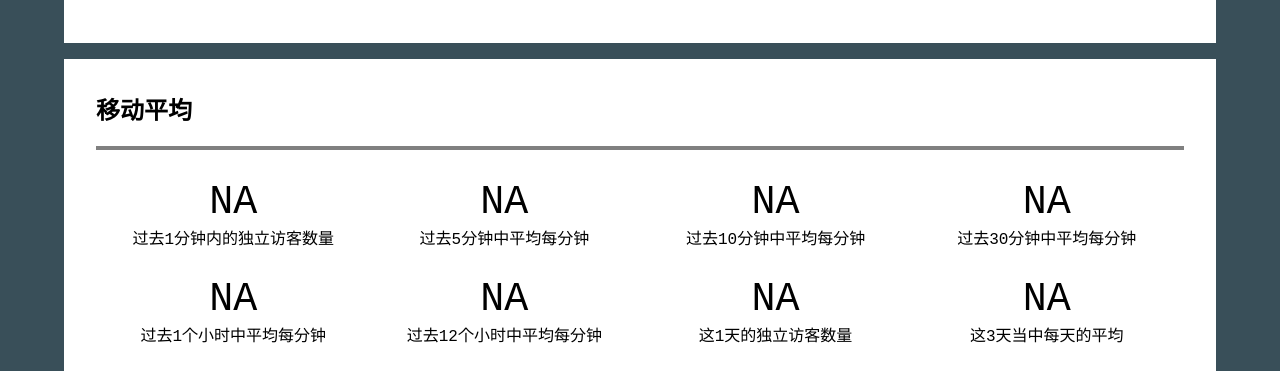
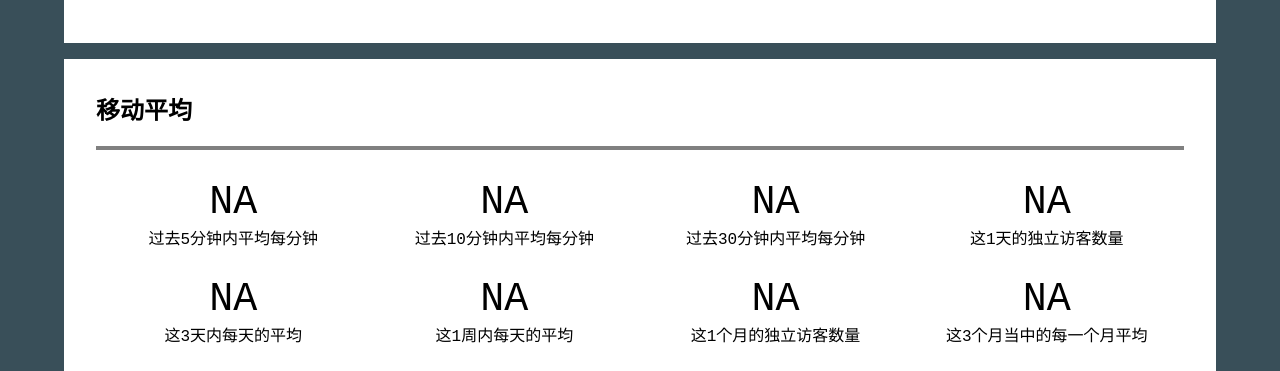
Before and after one commit to idea-ignites/online-frontend, a website with bundled scripts: page index.html in a window 1280 px wide. Shown: the part 579-950 px from the top of the page. Built offline with nearby package versions, Linux system fonts and the light colour scheme; no server answers.

Commit message:
update design

```diff
--- a/index.html
+++ b/index.html
@@ -2,9 +2,11 @@
 <html>
 
 <head>
+    <title>访客流量统计</title>
     <script src="/bundle.js" defer></script>
     <link href="/main.css" rel="stylesheet">
     <script src="https://d3js.org/d3.v5.js" defer></script>
+    <link rel="icon" href="/logo.png" sizes="400x400" type="image/png">
 </head>
 
 <body>
@@ -34,16 +36,13 @@
             <h2>移动平均</h2>
             <hr>
             <div class="flex-container">
-                <div class="stat"><div id="stat-value-onlineStats-trends-instantTrend-thisMinute" class="stat-number">NA</div><div class="stat-description">过去1分钟内的独立访客数量</div></div>
-                <div class="stat"><div id="stat-value-onlineStats-trends-instantTrend-this5MinutesEveryMinute" class="stat-number">NA</div><div class="stat-description">过去5分钟中平均每分钟</div></div>
-                <div class="stat"><div id="stat-value-onlineStats-trends-instantTrend-this10MinutesEveryMinute" class="stat-number">NA</div><div class="stat-description">过去10分钟中平均每分钟</div></div>
-                <div class="stat"><div id="stat-value-onlineStats-trends-shorterTerm-this30MiniteEveryMinute" class="stat-number">NA</div><div class="stat-description">过去30分钟中平均每分钟</div></div>
-                <div class="stat"><div id="stat-value-onlineStats-trends-shorterTerm-this1HourEveryMinute" class="stat-number">NA</div><div class="stat-description">过去1个小时中平均每分钟</div></div>
-                <div class="stat"><div id="stat-value-onlineStats-trends-shorterTerm-this12HoursEveryMinute" class="stat-number">NA</div><div class="stat-description">过去12个小时中平均每分钟</div></div>
+                <div class="stat"><div id="stat-value-onlineStats-trends-instantTrend-this5MinutesEveryMinute" class="stat-number">NA</div><div class="stat-description">过去5分钟内平均每分钟</div></div>
+                <div class="stat"><div id="stat-value-onlineStats-trends-instantTrend-this10MinutesEveryMinute" class="stat-number">NA</div><div class="stat-description">过去10分钟内平均每分钟</div></div>
+                <div class="stat"><div id="stat-value-onlineStats-trends-shorterTerm-this30MiniteEveryMinute" class="stat-number">NA</div><div class="stat-description">过去30分钟内平均每分钟</div></div>
 
                 <div class="stat"><div id="stat-value-onlineStats-trends-shortTerm-thisDay" class="stat-number">NA</div><div class="stat-description">这1天的独立访客数量</div></div>
-                <div class="stat"><div id="stat-value-onlineStats-trends-shortTerm-this3DaysEveryDay" class="stat-number">NA</div><div class="stat-description">这3天当中每天的平均</div></div>
-                <div class="stat"><div id="stat-value-onlineStats-trends-shortTerm-thisWeekEveryDay" class="stat-number">NA</div><div class="stat-description">这1周当中每天的平均</div></div>
+                <div class="stat"><div id="stat-value-onlineStats-trends-shortTerm-this3DaysEveryDay" class="stat-number">NA</div><div class="stat-description">这3天内每天的平均</div></div>
+                <div class="stat"><div id="stat-value-onlineStats-trends-shortTerm-thisWeekEveryDay" class="stat-number">NA</div><div class="stat-description">这1周内每天的平均</div></div>
 
                 <div class="stat"><div id="stat-value-onlineStats-trends-longTerm-thisMonth" class="stat-number">NA</div><div class="stat-description">这1个月的独立访客数量</div></div>
                 <div class="stat"><div id="stat-value-onlineStats-trends-longTerm-this3MonthsEveryMonth" class="stat-number">NA</div><div class="stat-description">这3个月当中的每一个月平均</div></div>
```
Also changed, not shown: logo.png (added), 1 other file.
